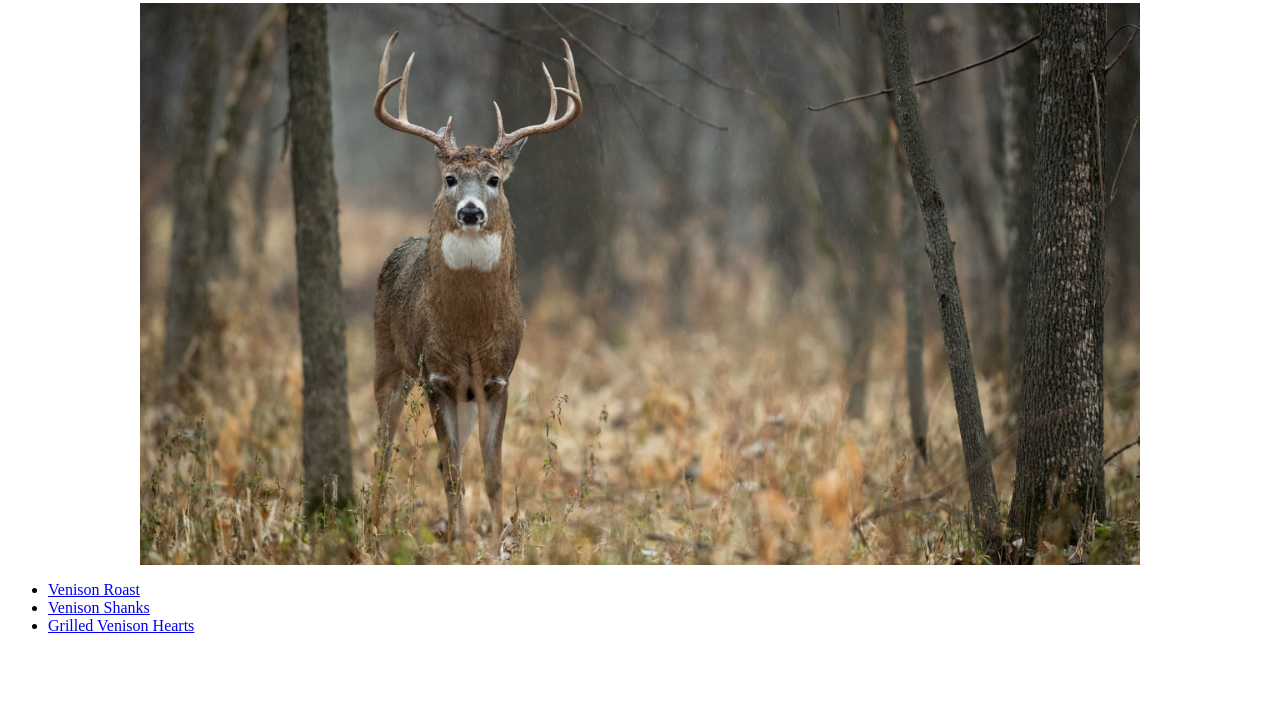
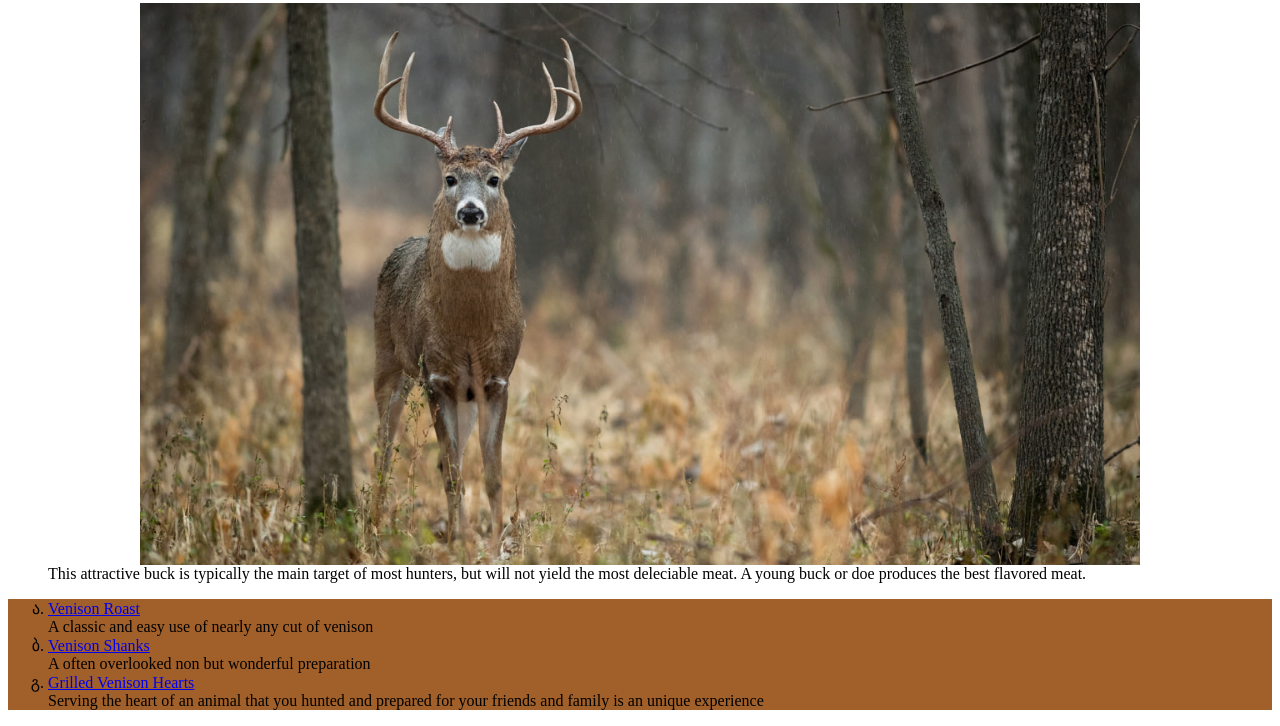
Before and after one commit to ShadowCoin1/odin-recipes, a plain HTML site: page index.html in a window 1280 px wide. Shown: the part 78-804 px from the top of the page. Drawn offline with Linux system fonts and the light colour scheme.

Commit message:
added css to main page

```diff
--- a/index.html
+++ b/index.html
@@ -10,14 +10,20 @@
 <body>
     <h1>Odin Venison Recipes</h1>
 
+<figure>
 <img src="../odin-recipes/images_recipes/standing-buck.jpeg" alt="big buck">
-    <ul>
+<figcaption>This attractive buck is typically the main target of most hunters, but will not yield the most deleciable meat. A young buck or doe produces the best flavored meat.</figcaption>
+</figure>
+    <ul class="a">
 
  <li><a href="recipes/venison.html">Venison Roast</a></li>
+ <div>A classic and easy use of nearly any cut of venison</div>
 
  <li><a href="recipes/venison-shanks.html">Venison Shanks</a></li>
+ <div>A often overlooked non but wonderful preparation</div>
 
  <li><a href="recipes/grilled-venison-heart.html">Grilled Venison Hearts</a></li>
+ <div>Serving the heart of an animal that you hunted and prepared for your friends and family is an unique experience</div>
 
 
 </ul>
--- a/styles.css
+++ b/styles.css
@@ -8,8 +8,15 @@ font-family: Garamond, Georgia, 'Times New Roman', Times, serif ;
 }
 img {
     display: block;
-    margin-left:auto;
-    margin-right: auto;
     height: auto;
     width: 1000px;
+    margin-left: auto;
+    margin-right: auto;
+
 }
+
+ul.a {
+    list-style-type: georgian;
+    color:black;
+    background-color: rgb(161, 95, 41);
+}
```
